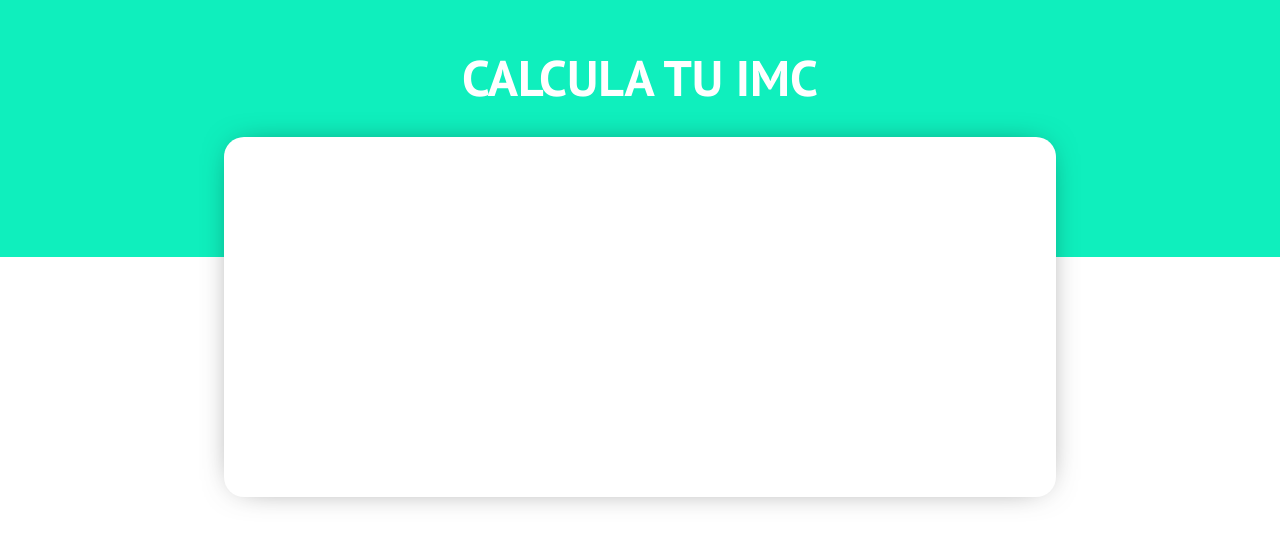
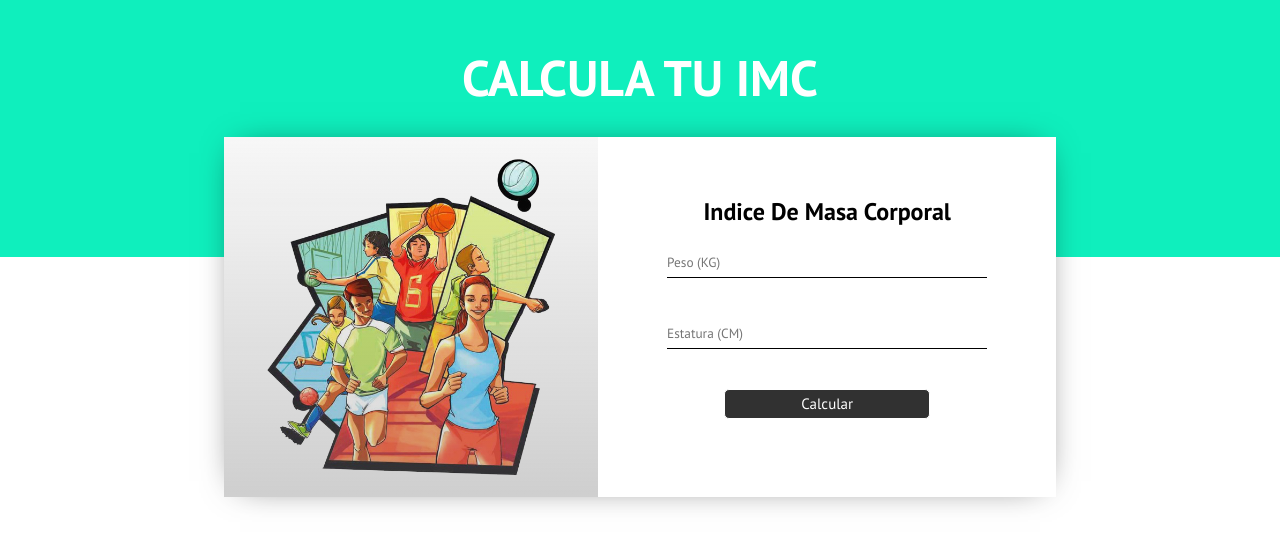
Before and after one commit to Ronal2-Gtz/Imc, a React (Create React App) app: page / in a window 1280 px wide. Shown: the part 103-648 px from the top of the page. Built offline with nearby package versions, Linux system fonts and the light colour scheme.

Commit message:
Disenio facherito

```diff
--- a/public/index.html
+++ b/public/index.html
@@ -29,6 +29,10 @@
       href="https://fonts.googleapis.com/css2?family=PT+Sans:ital,wght@0,400;0,700;1,400;1,700&display=swap"
       rel="stylesheet"
     />
+    <link
+      rel="stylesheet"
+      href="https://cdnjs.cloudflare.com/ajax/libs/animate.css/4.1.1/animate.min.css"
+    />
     <title>Imc</title>
   </head>
   <body>
--- a/src/components/App.js
+++ /dev/null
@@ -1,21 +0,0 @@
-import React from "react";
-
-import "./styles.css";
-
-const App = () => {
-  return (
-    <div className="container">
-      <div className="Imc">
-        <h1>CALCULA TU IMC</h1>
-      </div>
-      <div className='cardContainer'>
-        <div className="card">
-          <div></div>
-          <div></div>
-        </div>
-      </div>
-    </div>
-  );
-};
-
-export default App;
--- /dev/null
+++ b/src/components/Imc.js
@@ -0,0 +1,72 @@
+import React, { useState } from "react";
+import Progress from "./Progress";
+
+import "./styles.css";
+
+const Imc = () => {
+  const [pesoEstatura, setPesoEstatura] = useState({
+    peso: "",
+    estatura: "",
+  });
+  const [imc, setImc] = useState(0);
+
+  const { peso, estatura } = pesoEstatura;
+
+  const handleInputs = (e) => {
+    setPesoEstatura({
+      ...pesoEstatura,
+      [e.target.name]: Number(e.target.value),
+    });
+  };
+
+  const handleForm = (e) => {
+    e.preventDefault();
+    // if (peso.trim() === "" || estatura.trim() === "") {
+    // }
+    const convirtiendoEstatura = estatura / 100;
+    const resultImc = peso / (convirtiendoEstatura * convirtiendoEstatura);
+    setImc(Number(resultImc.toFixed(2)));
+  };
+
+  return (
+    <div className="container ">
+      <div className="Imc">
+        <h1>CALCULA TU IMC</h1>
+      </div>
+      <div className="cardContainer animate__animated animate__fadeInUp">
+        <div className="card">
+          <div className="card__fondo"></div>
+          <div className="card__data">
+            <form className="card__form" onSubmit={handleForm}>
+              <h2>Indice De Masa Corporal</h2>
+              <input
+                onChange={handleInputs}
+                name="peso"
+                type="number"
+                className="card__input"
+                placeholder="Peso (KG)"
+                autoComplete="off"
+              />
+              <input
+                onChange={handleInputs}
+                name="estatura"
+                type="number"
+                className="card__input"
+                placeholder="Estatura (CM)"
+                min="0"
+                autoComplete="off"
+              />
+              <button className="card__button" type="submit">
+                Calcular
+              </button>
+
+              <Progress imc={imc} />
+            </form>
+          </div>
+        </div>
+      </div>
+    </div>
+  );
+};
+
+export default Imc;
--- /dev/null
+++ b/src/components/Progress.js
@@ -0,0 +1,39 @@
+import React, { useEffect, useState } from "react";
+import PropTypes from "prop-types";
+
+import { calcularComposicionCorporal } from "../helpers/calcularComposicionCorporal";
+import "./styles.css";
+
+const Progress = ({ imc }) => {
+  const [resp, setResp] = useState({});
+  useEffect(() => {
+    const result = calcularComposicionCorporal(imc);
+    setResp(result);
+  }, [imc]);
+
+  const { imcCorporal, imcWidth, color } = resp;
+
+  return (
+    <>
+      {imc ? (
+        <div className="animate__animated animate__fadeInDown animate__fast">
+          <div className="progress animate__animated animate__fadeInDown animate__fast">
+            <div
+              className="triangle animate__animated"
+              style={{ left: `${imcWidth}%` }}
+            ></div>
+          </div>
+          <span>
+            Bajo Peso - Peso Normal - Preobesidad - Obesidad 1 - Obesidad 2
+          </span>
+        </div>
+      ) : null}
+    </>
+  );
+};
+
+Progress.propTypes = {
+  imc: PropTypes.number.isRequired,
+};
+
+export default Progress;
--- a/src/components/styles.css
+++ b/src/components/styles.css
@@ -1,8 +1,8 @@
-.container{
+.container {
   display: flex;
   flex-direction: column;
 }
-.Imc{
+.Imc {
   background: #0fefbd;
   width: 100%;
   height: 45vh;
@@ -14,10 +14,9 @@
 .Imc > h1 {
   color: white;
   font-size: 50px;
-
 }
 
-.cardContainer{
+.cardContainer {
   width: 100%;
   display: flex;
   align-items: center;
@@ -26,11 +25,86 @@
   margin-top: 30vh;
 }
 
-.card{
+.card {
   background: white;
   width: 65%;
   height: 45vh;
+  box-shadow: 0px 0px 34px -16px rgba(0, 0, 0, 0.75);
+  max-width: 1000px;
+  display: flex;
+}
+
+.card__fondo {
+  background: linear-gradient(
+      rgba(122, 122, 122, 0),
+      rgba(119, 119, 119, 0.315)
+    ),
+    url(../assets/fondo.png) center center;
+  background-size: cover;
+  width: 45%;
+  height: 100%;
+}
+.card__data {
+  width: 55%;
+  height: 100%;
+}
+.card__form {
+  width: 100%;
+  height: 100%;
+  display: flex;
+  align-items: center;
+  justify-content: center;
+  flex-direction: column;
+}
+
+.card__input {
+  width: 70%;
+  height: 30px;
+  margin: 20px 0;
+  border: none;
+  border-bottom: 1px solid;
+  outline: none;
+}
+
+.card__button {
+  margin: 20px 0;
+  width: 45%;
+  height: 30px;
+  cursor: pointer;
+  outline: none;
+  background: rgb(49, 49, 49);
+  border: 1px solid;
+  border-radius: 5px;
+  font-size: 15px;
+  color: white;
+}
+
+.progress {
+  background: linear-gradient(
+    to right,
+    rgb(70, 158, 240),
+    rgb(70, 158, 240),
+    rgb(15, 219, 94),
+    rgb(124, 219, 15),
+    rgb(255, 251, 0),
+    rgb(255, 251, 0),
+    rgba(218, 10, 10, 0.931),
+    rgb(88, 1, 1)
+  );
+  width: 97%;
+  height: 20px;
   border-radius: 20px;
-    box-shadow: 0px 0px 34px -16px rgba(0,0,0,0.75);
-    max-width: 1000px;
+  position: relative;
+  margin-top: 20px;
 }
+
+.triangle {
+  width: 0;
+  height: 0;
+  border-left: 15px solid transparent;
+  border-right: 15px solid transparent;
+  border-top: 20px solid #000;
+  position: absolute;
+  bottom: 22px;
+  transition: 1s;
+}
--- /dev/null
+++ b/src/helpers/calcularComposicionCorporal.js
@@ -0,0 +1,41 @@
+export const calcularComposicionCorporal = (imc) => {
+  if (imc < 18.5) {
+    return {
+      imcCorporal: "",
+      imcWidth: 5,
+      color: "",
+    };
+  }
+
+  if (imc > 18.5 && imc < 24.9) {
+    return {
+      imcCorporal: "",
+      imcWidth: 23,
+      color: "",
+    };
+  }
+
+  if (imc > 25 && imc < 29.9) {
+    return {
+      imcCorporal: "",
+      imcWidth: 46,
+      color: "",
+    };
+  }
+
+  if (imc > 30 && imc < 34.9) {
+    return {
+      imcCorporal: "",
+      imcWidth: 69,
+      color: "",
+    };
+  }
+
+  if (imc > 35) {
+    return {
+      imcCorporal: "",
+      imcWidth: 90,
+      color: "",
+    };
+  }
+};
--- a/src/index.js
+++ b/src/index.js
@@ -1,12 +1,12 @@
 import React from 'react';
 import ReactDOM from 'react-dom';
 
-import App from "./components/App"
+import Imc from "./components/Imc"
 import './index.css'
 
 ReactDOM.render(
   <React.StrictMode>
-    <App />
+    <Imc />
   </React.StrictMode>,
   document.getElementById('root')
 );
```
Also changed, not shown: src/assets/fond1o.png (added), src/assets/fondo.png (added). Lines whose indentation alone changed are shown as unchanged.
